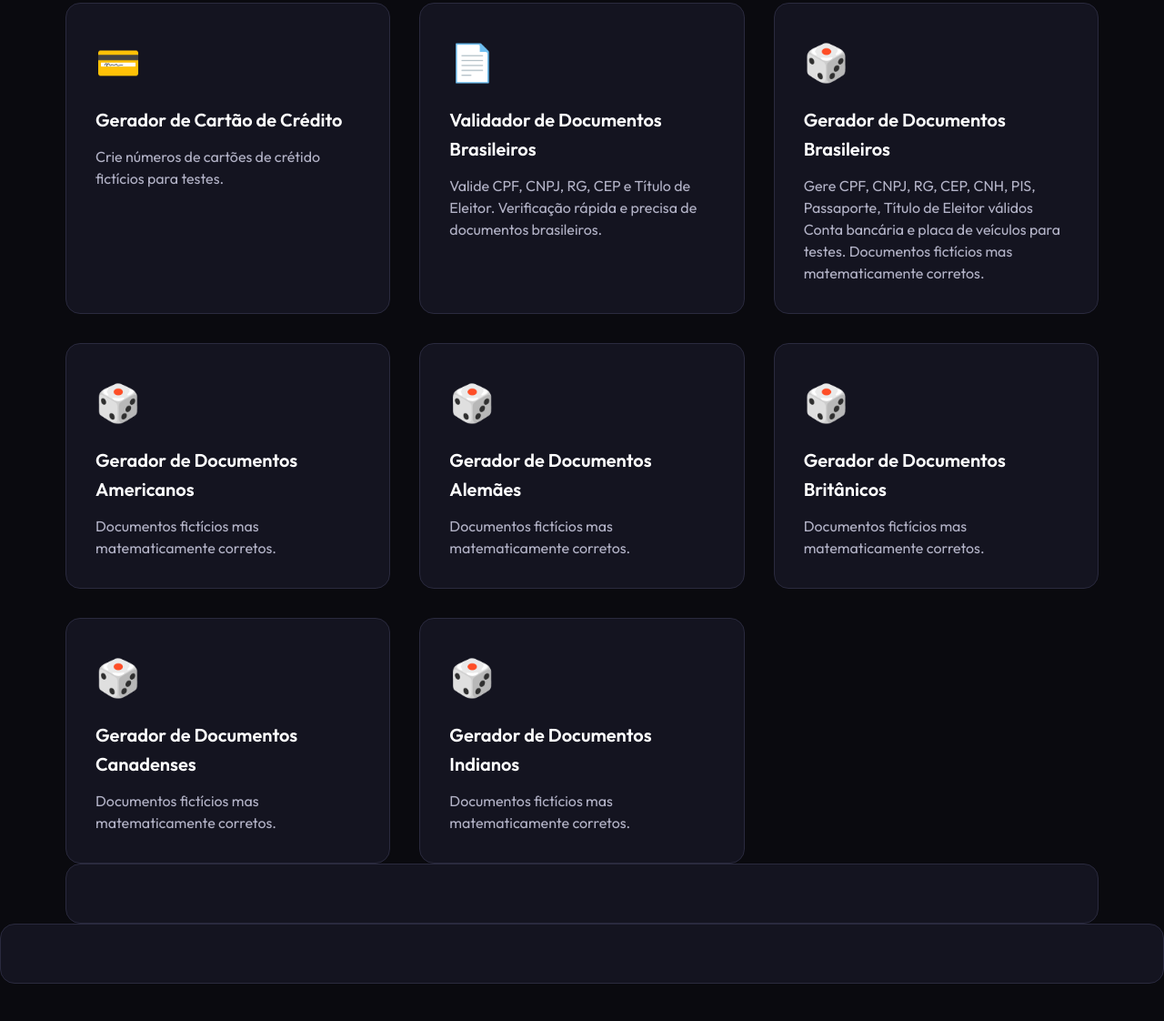
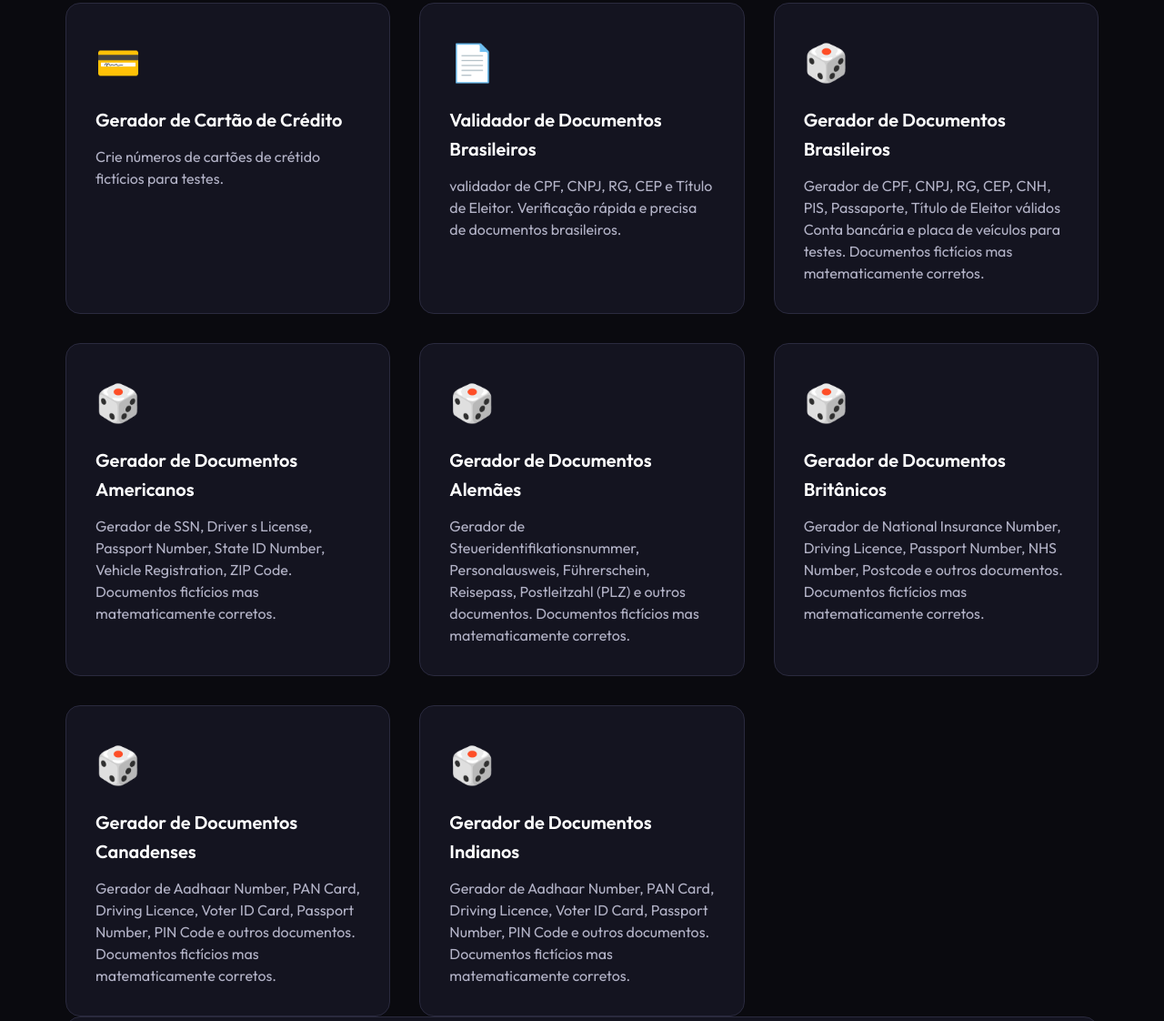
Before and after one commit to julianofabio/testcodepro.com, a plain HTML site: page index.html in a window 1280 px wide. Shown: the part 4328-5450 px from the top of the page at 91% size. Drawn offline with Linux system fonts and the light colour scheme.

Commit message:
Add files via upload
Ajustes na busca do index

```diff
--- a/index.html
+++ b/index.html
@@ -1009,51 +1009,49 @@
                     <a href="validador-documentos.html" class="tool-card">
                         <span class="tool-icon">📄</span>
                         <h3 class="tool-title">Validador de Documentos Brasileiros</h3>
-                        <p class="tool-description">Valide CPF, CNPJ, RG, CEP e Título de Eleitor. Verificação rápida e precisa de documentos brasileiros.</p>
+                        <p class="tool-description">validador de CPF, CNPJ, RG, CEP e Título de Eleitor. Verificação rápida e precisa de documentos brasileiros.</p>
                     </a>
 
                     <!-- Gerador de Documentos -->
                     <a href="gerador-documentos.html" class="tool-card">
                         <span class="tool-icon">🎲</span>
                         <h3 class="tool-title">Gerador de Documentos Brasileiros</h3>
-                        <p class="tool-description">Gere CPF, CNPJ, RG, CEP, CNH, PIS, Passaporte, Título de Eleitor válidos Conta bancária e placa de veículos para testes. Documentos fictícios mas matematicamente corretos.</p>
+                        <p class="tool-description">Gerador de  CPF, CNPJ, RG, CEP, CNH, PIS, Passaporte, Título de Eleitor válidos Conta bancária e placa de veículos para testes. Documentos fictícios mas matematicamente corretos.</p>
                     </a>
 
                     <!-- Gerador de Documentos -->
                     <a href="gerador-documentos-usa.html" class="tool-card">
                         <span class="tool-icon">🎲</span>
                         <h3 class="tool-title">Gerador de Documentos Americanos</h3>
-                        <p class="tool-description">Documentos fictícios mas matematicamente corretos.</p>
+                        <p class="tool-description">Gerador de SSN, Driver s License, Passport Number, State ID Number, Vehicle Registration, ZIP Code. Documentos fictícios mas matematicamente corretos.</p>
                     </a>
 
                     <!-- Gerador de Documentos -->
                     <a href="gerador-documentos-alemanha.html" class="tool-card">
                         <span class="tool-icon">🎲</span>
                         <h3 class="tool-title">Gerador de Documentos Alemães</h3>
-                        <p class="tool-description">Documentos fictícios mas matematicamente corretos.</p>
-                    </a>
-
+                        <p class="tool-description">Gerador de  Steueridentifikationsnummer, Personalausweis, Führerschein, Reisepass, Postleitzahl (PLZ) e outros documentos. Documentos fictícios mas matematicamente corretos.</p>
                     </a>
 
                     <!-- Gerador de Documentos -->
                     <a href="gerador-documentos-reino-unido.html" class="tool-card">
                         <span class="tool-icon">🎲</span>
                         <h3 class="tool-title">Gerador de Documentos Britânicos</h3>
-                        <p class="tool-description">Documentos fictícios mas matematicamente corretos.</p>
+                        <p class="tool-description">Gerador de National Insurance Number, Driving Licence, Passport Number, NHS Number, Postcode e outros documentos. Documentos fictícios mas matematicamente corretos.</p>
                     </a>
 
                     <!-- Gerador de Documentos -->
                     <a href="gerador-documentos-canada.html" class="tool-card">
                         <span class="tool-icon">🎲</span>
                         <h3 class="tool-title">Gerador de Documentos Canadenses</h3>
-                        <p class="tool-description">Documentos fictícios mas matematicamente corretos.</p>
+                        <p class="tool-description">Gerador de Aadhaar Number, PAN Card, Driving Licence, Voter ID Card, Passport Number, PIN Code  e outros documentos. Documentos fictícios mas matematicamente corretos.</p>
                     </a>
 
                     <!-- Gerador de Documentos -->
                     <a href="gerador-documentos-india.html" class="tool-card">
                         <span class="tool-icon">🎲</span>
                         <h3 class="tool-title">Gerador de Documentos Indianos</h3>
-                        <p class="tool-description">Documentos fictícios mas matematicamente corretos.</p>
+                        <p class="tool-description">Gerador de Aadhaar Number, PAN Card, Driving Licence, Voter ID Card, Passport Number, PIN Code  e outros documentos. Documentos fictícios mas matematicamente corretos.</p>
 
                 </div>
             </div>
@@ -1141,7 +1139,13 @@
             { name: 'Gerador de Lorem Ipsum', icon: '📝', url: 'gerador-lorem-ipsum.html', description: 'Gere texto placeholder para design', keywords: 'lorem ipsum placeholder texto dummy design' },
             { name: 'Conversor de Timestamp', icon: '🕐', url: 'conversor-timestamp.html', description: 'Converte timestamp UNIX para data', keywords: 'timestamp unix epoch data hora converter' },
             { name: 'Gerador de Senhas', icon: '🔐', url: 'gerador-senhas.html', description: 'Crie senhas seguras e personalizáveis', keywords: 'senha password gerar criar segura forte' },
+			{ name: 'Validador de Documentos Brasileiros', icon: '🎲', url: 'validador-documentos.html', description: 'Valida CPF, CNPJ, RG e outros documentos', keywords: 'cpf cnpj rg documento brasileiro gerar' },
             { name: 'Gerador de Documentos', icon: '🎲', url: 'gerador-documentos.html', description: 'Gere CPF, CNPJ, RG e outros documentos', keywords: 'cpf cnpj rg documento brasileiro gerar' },
+			{ name: 'Gerador de Documentos Americanos', icon: '🎲', url: 'gerador-documentos-usa.html', description: 'Gere SSN, Driver s License, Passport Number, State ID Number, Vehicle Registration, ZIP Code e outros documentos', keywords: 'Gere SSN Driver s License Passport Number ID Number Vehicle Registration ZIP Code Documentos Americanos' },
+			{ name: 'Gerador de Documentos Alemães', icon: '🎲', url: 'gerador-documentos-alemanha.html', description: 'Gere Steueridentifikationsnummer, Personalausweis, Führerschein, Reisepass, Postleitzahl (PLZ) e outros documentos', keywords: 'Gere Postleitzahl (PLZ) Reisepass Führerschein Personalausweis Steueridentifikationsnummer Documentos Alemães' },
+			{ name: 'Gerador de Documentos Britânicos', icon: '🎲', url: 'gerador-documentos-reino-unido.html.html', description: 'Gere National Insurance Number, Driving Licence, Passport Number, NHS Number, Postcode e outros documentos', keywords: 'Gere National Insurance Number Driving Licence Passport Number NHS Number Postcode Documentos Britânicos' },
+			{ name: 'Gerador de Documentos Canadenses', icon: '🎲', url: 'gerador-documentos-canada.html', description: 'Gere Social Insurance Number, Driver s Licence, Health Card, Passport Number, Postal Code  e outros documentos', keywords: 'Gere Social Insurance Number Driver s Licence Health Card Passport Number Postal Code Documentos Canadenses' },
+			{ name: 'Gerador de Documentos Indianos', icon: '🎲', url: 'gerador-documentos-india.html', description: 'Gere Aadhaar Number, PAN Card, Driving Licence, Voter ID Card, Passport Number, PIN Code  e outros documentos', keywords: 'Gere Aadhaar Number PAN Card Driving Licence Voter ID Card Passport Number PIN Code Documentos Indianos' },
             { name: 'Gerador de QR Code', icon: '📱', url: 'gerador-qrcode.html', description: 'Crie códigos QR personalizados', keywords: 'qr code gerar qrcode barcode url texto' },
             { name: 'Formatador de Código', icon: '🎨', url: 'formatador.html', description: 'Formate JSON, XML, HTML e outros', keywords: 'json xml html yaml python javascript formatar' },
             { name: 'Gerador UUID', icon: '🔑', url: 'gerador-uuid.html', description: 'Gere identificadores únicos universais', keywords: 'uuid guid identificador único universal' },
```
